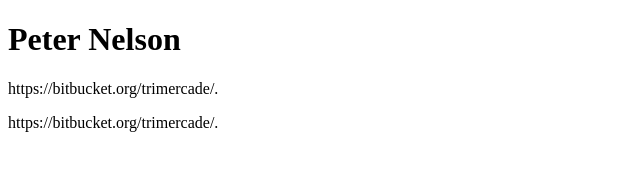
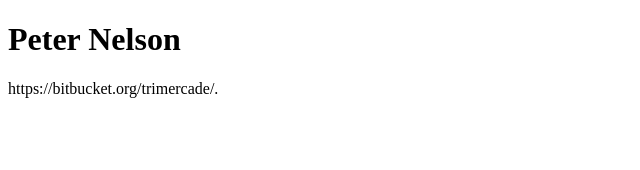
Before and after one commit to trimercade/trimercade.github.io, a plain HTML site: page index.html in a window 1280 px wide. Shown: the whole page, without its empty margins (0-640 px from the left). Drawn offline with Linux system fonts and the light colour scheme.

Commit message:
Update index.html

```diff
--- a/index.html
+++ b/index.html
@@ -3,6 +3,5 @@
 <body>
 <h1>Peter Nelson</h1>
 <p>https://bitbucket.org/trimercade/.</p>
-<p>https://bitbucket.org/trimercade/.</p>
 </body>
 </html>
```
